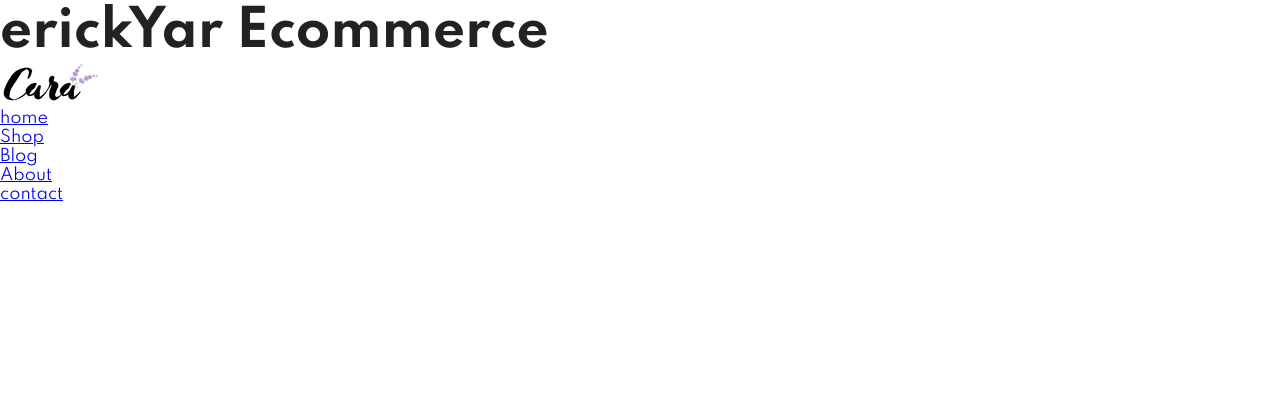
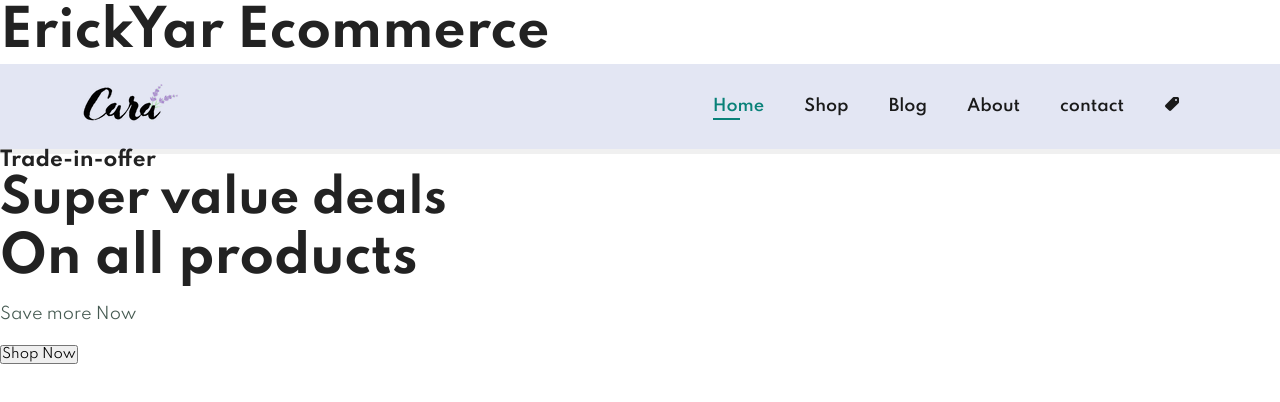
Before and after one commit to ErickYar/e-commerce-erick, a plain HTML site: page index.html in a window 1280 px wide. Drawn offline with nearby package versions, Linux system fonts and the light colour scheme.

Commit message:
terminado el menu con css falta el javascript

```diff
--- a/index.html
+++ b/index.html
@@ -7,26 +7,40 @@
         <meta name="viewport" content="width=device-width, initial-scale=1.0">
         <title>erickYar Ecommerce </title>
         <link rel="stylesheet" href="https://pro.fontawesome.com/releases/v5.10.0/css/all.css" />
+        <!-- link de los iconos -->
+        <script type="module" src="https://unpkg.com/ionicons@7.1.0/dist/ionicons/ionicons.esm.js"></script>
+        <script nomodule src="https://unpkg.com/ionicons@7.1.0/dist/ionicons/ionicons.js"></script>
 
         <link rel="stylesheet" href="style.css">
     </head>
 
     <body>
-<h1>erickYar Ecommerce</h1>
+<h1>ErickYar Ecommerce</h1>
 <section id="header">
     <a href="#"><img src="img/logo.png" class="logo" alt=""></a>
     <div>
-        <ul class="navbar">
-            <li><a href="index.html">home</a></li>
+        <ul id="navbar">
+            <!-- esta parte es menu de la página  -->
+            <li><a  class="active" href="index.html">Home</a></li>
             <li><a href="shop.html">Shop</a></li>
             <li><a href="blog.html">Blog</a></li>
             <li><a href="about.html">About</a></li>
             <li><a href="contact.html">contact</a></li>
-            <li><a href="contact.html"></a></li>
+            <li><a href="sproduct.html"><ion-icon name="pricetag"></ion-icon></a></li>
 
         </ul>
     </div>
 </section>
+<section id="hero">
+    <h4>Trade-in-offer</h4>
+    <h2>Super value deals</h2>
+    <h1>On all products</h1>
+    <p>Save more Now</p>
+    <button>Shop Now</button>
+
+</section>
+
+
         <script src="script.js"></script>
     </body>
 
--- a/style.css
+++ b/style.css
@@ -51,3 +51,52 @@ p {
 body {
   width: 100%;
 }
+
+/* header star */
+
+#header{
+  display: flex;
+  align-items: center;
+  justify-content: space-between;
+   padding: 20px 80px;
+  background: #e3e6f3;
+  box-shadow: 0 5px rgba(0, 0, 0, 0.06);
+  width: 100%;
+
+}
+
+#navbar{
+  display: flex;
+  align-items: center;
+  justify-content: center;
+}
+
+#navbar li{
+  list-style: none;
+  padding: 0 20px;
+  position: relative;
+}
+
+#navbar li a{
+text-decoration:none ;
+font-size: 16pxt;
+font-weight: 600;
+color:#1a1a1a;
+transition: 0.3s ease;
+
+}
+#navbar li a:hover,
+#navbar li a.active{
+color:#088178;
+}
+#navbar li a.active::after,
+#navbar li a:hover::after{
+  content: "";
+  width: 30%;
+  height: 2px;
+  background: #088178;
+  position: absolute;
+  bottom: -4px;
+left: 20px;
+
+}
```
Also changed, not shown: about.html (+1 -1 lines), blog.html (+1 -1 lines), cart.html (+1 -1 lines), contact.html (+1 -1 lines), shop.html (+1 -1 lines), sproduct.html (+1 -1 lines).
